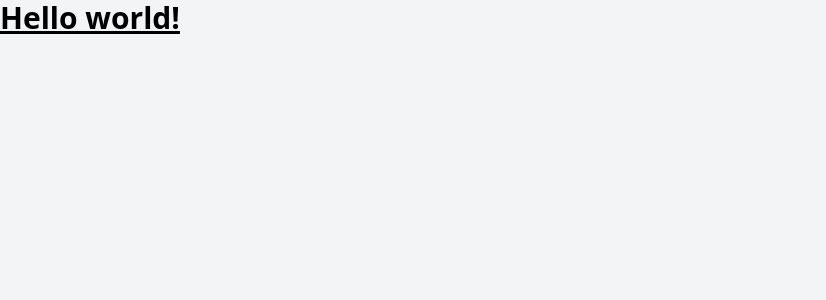
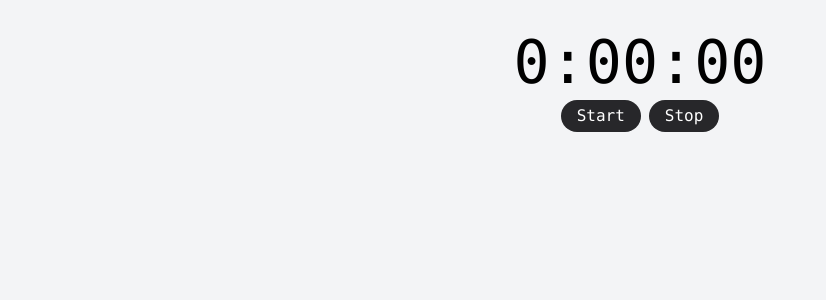
Before and after one commit to robpc/time-tally, a SvelteKit app: page / in a window 1280 px wide. Shown: the top 300 px of the page, without its empty margins (0-826 px from the left). Built offline with nearby package versions, Linux system fonts and the light colour scheme.

Commit message:
Added stopwatch

```diff
--- /dev/null
+++ b/src/lib/time.ts
@@ -0,0 +1,17 @@
+const SECOND_MILLIS = 1000.0;
+const MINUTE_MILLIS = 60.0 * SECOND_MILLIS;
+const HOUR_MILLIS = 60.0 * MINUTE_MILLIS;
+
+export function getTimeDisplay(start: Date | undefined, stop: Date = new Date()) {
+	if (!start) return '0:00:00';
+
+	let remaining = stop.getTime() - start.getTime();
+
+	const hours = Math.floor(remaining / HOUR_MILLIS);
+	remaining -= hours * HOUR_MILLIS;
+	const minutes = Math.floor(remaining / MINUTE_MILLIS);
+	remaining -= minutes * MINUTE_MILLIS;
+	const seconds = Math.floor(remaining / SECOND_MILLIS);
+
+	return `${hours}:${('' + minutes).padStart(2, '0')}:${('' + seconds).padStart(2, '0')}`;
+}
--- a/src/routes/+layout.svelte
+++ b/src/routes/+layout.svelte
@@ -2,4 +2,6 @@
 	import '../app.css';
 </script>
 
-<slot />
+<div class="p-8 flex flex-col items-center justify-center">
+	<slot />
+</div>
--- a/src/routes/+page.svelte
+++ b/src/routes/+page.svelte
@@ -1,4 +1,25 @@
-<h1 class="text-3xl font-bold underline">Hello world!</h1>
+<script lang="ts">
+	import { getTimeDisplay } from '$lib/time';
+	import StopWatch from './StopWatch.svelte';
+	let list: { start: Date; stop: Date }[] = [];
+</script>
+
+<div class="flex flex-col justify-center gap-2">
+	<StopWatch
+		onStop={(start, stop) => {
+			list = [...list, { start, stop }];
+		}}
+	/>
+	<div class="flex flex-col gap-2">
+		{#each list as item}
+			<div class="flex flex-row gap-4">
+				<div>{getTimeDisplay(item.start, item.stop)}</div>
+				<div>{item.start.toLocaleString()}</div>
+				<div>{item.stop.toLocaleString()}</div>
+			</div>
+		{/each}
+	</div>
+</div>
 
 <style lang="postcss">
 	:global(html) {
--- /dev/null
+++ b/src/routes/Button.svelte
@@ -0,0 +1,17 @@
+<script lang="ts">
+	let buttonProps = {
+		class: $$restProps.class
+	};
+
+	export let disabled: boolean = false;
+</script>
+
+<button on:click {...buttonProps} {disabled}>
+	<slot />
+</button>
+
+<style lang="postcss">
+	button {
+		@apply rounded-2xl bg-zinc-800 px-4 py-1 font-mono text-white transition hover:bg-zinc-600 disabled:bg-zinc-200 disabled:text-zinc-400;
+	}
+</style>
--- /dev/null
+++ b/src/routes/StopWatch.svelte
@@ -0,0 +1,48 @@
+<script lang="ts">
+	import { onMount } from 'svelte';
+	import Button from './Button.svelte';
+	import { getTimeDisplay } from '$lib/time';
+
+	export let onStop: (start: Date, stop: Date) => void;
+	let start: Date | undefined;
+	let stop: Date | undefined;
+
+	let display: string = getTimeDisplay(start, stop);
+
+	let interval: number | undefined;
+	function clear() {
+		if (interval) {
+			clearInterval(interval);
+			interval = undefined;
+		}
+	}
+	onMount(() => clear);
+	function startTimer() {
+		clear();
+		start = new Date();
+		stop = undefined;
+		display = getTimeDisplay(start, stop);
+		interval = setInterval(() => {
+			display = getTimeDisplay(start, stop);
+		}, 1000);
+	}
+	function stopTimer() {
+		clear();
+		stop = new Date();
+		display = getTimeDisplay(start, stop);
+		if (start) {
+			onStop(start, stop);
+			start = undefined;
+			stop = undefined;
+			display = getTimeDisplay(start, stop);
+		}
+	}
+</script>
+
+<div class="flex flex-col justify-center gap-2">
+	<div class="text-center font-mono text-6xl">{display}</div>
+	<div class="flex flex-row justify-center gap-2">
+		<Button on:click={startTimer} disabled={!!start}>Start</Button>
+		<Button on:click={stopTimer} disabled={!!stop}>Stop</Button>
+	</div>
+</div>
```
